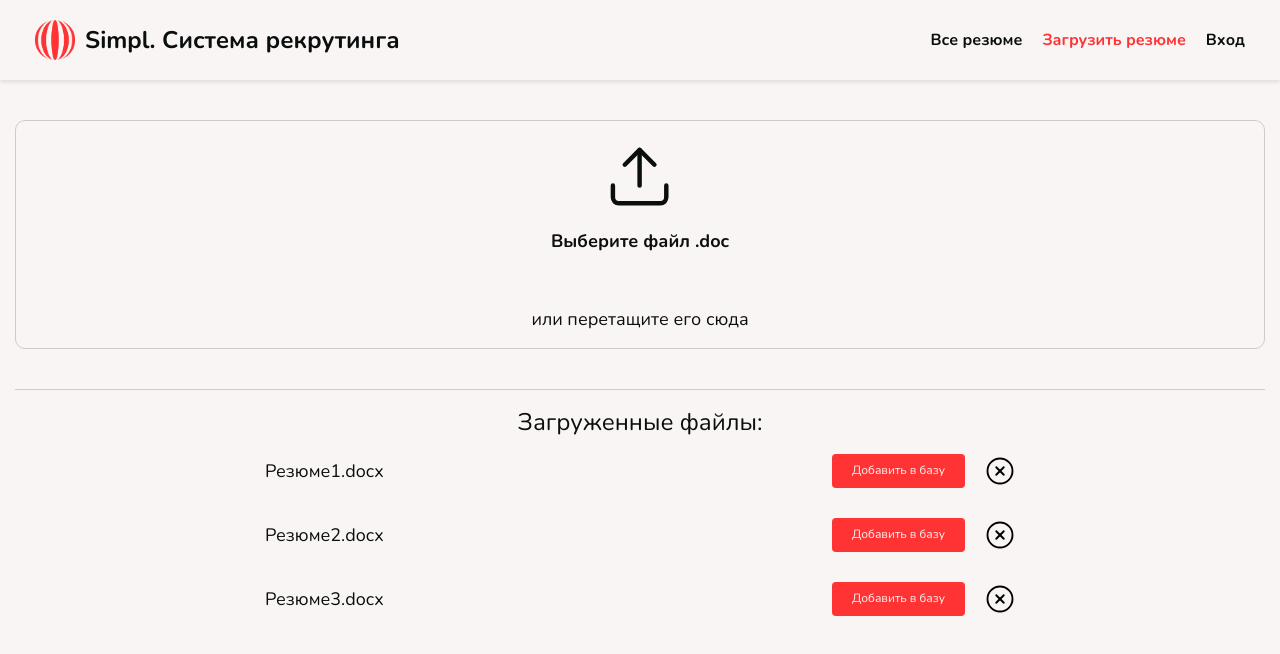
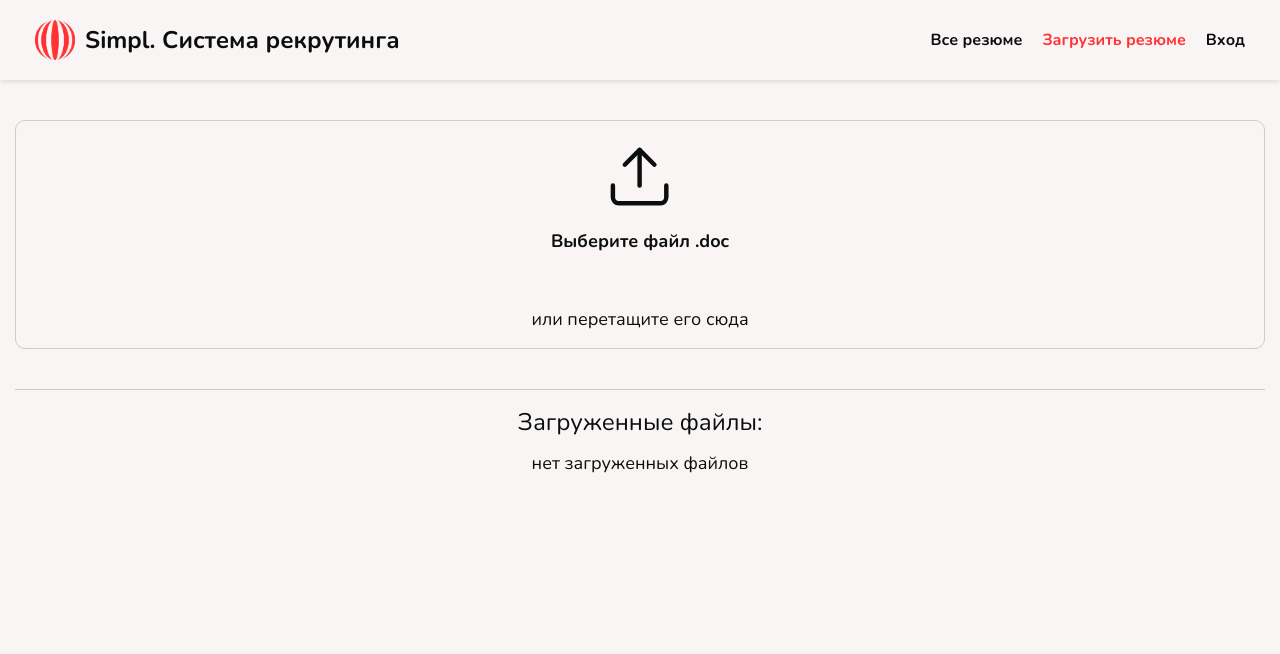
Before and after one commit to teamdevm/teamwork-swift-ferret, a React (Create React App) app in the folder React-app/: page /upload in a window 1280 px wide. Shown: the top 654 px of the page. Built offline with nearby package versions, Linux system fonts and the light colour scheme.

Commit message:
add upload component

```diff
--- a/React-app/src/pages/Upload.jsx
+++ b/React-app/src/pages/Upload.jsx
@@ -1,11 +1,66 @@
 import React from 'react';
+import classNames from 'classnames';
 
 function Upload() {
+  const fileComponent = React.useRef();
+  const [uploadedFiles, setUploadedFiles] = React.useState([]);
+  const [drag, setDrag] = React.useState(false);
+
+  const dragStartHandler = (event) => {
+    event.preventDefault();
+    setDrag(true);
+  };
+
+  const onDropHandler = (event) => {
+    event.preventDefault();
+    uploadFiles(event.dataTransfer.files);
+    setDrag(false);
+  };
+
+  const handleOnChange = (event) => {
+    event.preventDefault();
+    uploadFiles(event.target.files);
+  };
+
+  const uploadFiles = (files) => {
+    let newElements =
+      uploadedFiles === [] ? Array.from(files) : uploadedFiles.concat(Array.from(files));
+
+    //фильтрация для повторяющихся файлов
+    let table = {};
+    newElements = newElements.filter(({ name }) => !table[name] && (table[name] = 1));
+    setUploadedFiles(newElements);
+  };
+
+  const removeFile = (file) => {
+    setUploadedFiles(uploadedFiles.filter((f) => f.name !== file.name));
+  };
+
   return (
     <main className="main">
       <div className="main__container container">
-        <form className="main__upload upload" id="upload-container" method="POST" action="send.php">
-          <input className="upload__input" id="file-input" type="file" name="file" multiple />
+        <form
+          className={classNames('main__upload upload', {
+            dragover: drag,
+          })}
+          id="upload-container"
+          method="POST"
+          action="send.php"
+          onDragLeave={(e) => dragStartHandler(e)}
+          onDragStart={(e) => dragStartHandler(e)}
+          onDragOver={(e) => dragStartHandler(e)}
+          onDrop={(e) => onDropHandler(e)}
+        >
+          <input
+            ref={fileComponent}
+            onChange={handleOnChange}
+            className="upload__input"
+            id="file-input"
+            type="file"
+            name="file"
+            multiple
+            accept=".doc"
+          />
           <label className="upload__btn" htmlFor="file-input">
             <svg
               className="upload__svg"
@@ -31,11 +86,13 @@ function Upload() {
         <section className="main__new-files files">
           <h2 className="files__title">Загруженные файлы:</h2>
           <ol className="files__list">
-            <li className="files__item">
-              <p className="files__name">Резюме1.docx</p>
+            {(uploadedFiles[0] &&
+              uploadedFiles.map((item, index) => (
+                <li className="files__item" key={`${item.name}_${index}`}>
+                  <p className="files__name">{`${index + 1}. ${item.name}`}</p>
                   <div className="files__actions">
                     <button className="files__button button">Добавить в базу</button>
-                <button className="files__button">
+                    <button className="files__button" onClick={() => removeFile(item)}>
                       <svg
                         xmlns="http://www.w3.org/2000/svg"
                         width="24"
@@ -55,55 +112,7 @@ function Upload() {
                     </button>
                   </div>
                 </li>
-            <li className="files__item">
-              <p className="files__name">Резюме2.docx</p>
-              <div className="files__actions">
-                <button className="files__button button">Добавить в базу</button>
-                <button className="files__button">
-                  <svg
-                    xmlns="http://www.w3.org/2000/svg"
-                    width="24"
-                    height="24"
-                    viewBox="0 0 24 24"
-                    fill="none"
-                    stroke="currentColor"
-                    strokeWidth="1.5"
-                    strokeLinecap="round"
-                    strokeLinejoin="round"
-                    className="lucide lucide-x-circle"
-                  >
-                    <circle cx="12" cy="12" r="10" />
-                    <path d="m15 9-6 6" />
-                    <path d="m9 9 6 6" />
-                  </svg>
-                </button>
-              </div>
-            </li>
-            <li className="files__item">
-              {' '}
-              <p className="files__name">Резюме3.docx</p>
-              <div className="files__actions">
-                <button className="files__button button">Добавить в базу</button>
-                <button className="files__button">
-                  <svg
-                    xmlns="http://www.w3.org/2000/svg"
-                    width="24"
-                    height="24"
-                    viewBox="0 0 24 24"
-                    fill="none"
-                    stroke="currentColor"
-                    strokeWidth="1.5"
-                    strokeLinecap="round"
-                    strokeLinejoin="round"
-                    className="lucide lucide-x-circle"
-                  >
-                    <circle cx="12" cy="12" r="10" />
-                    <path d="m15 9-6 6" />
-                    <path d="m9 9 6 6" />
-                  </svg>
-                </button>
-              </div>
-            </li>
+              ))) || <p align="center">нет загруженных файлов</p>}
           </ol>
         </section>
       </div>
```
Lines whose indentation alone changed are shown as unchanged.
